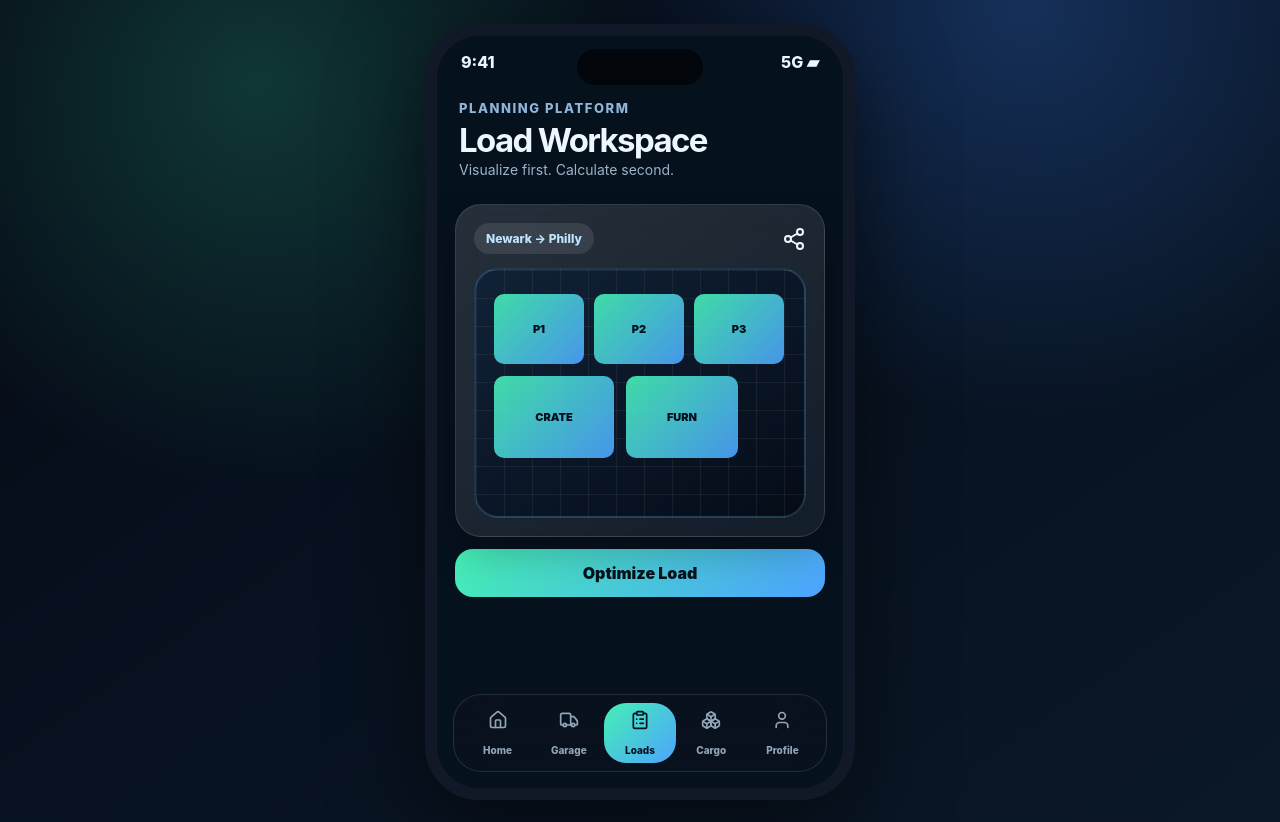
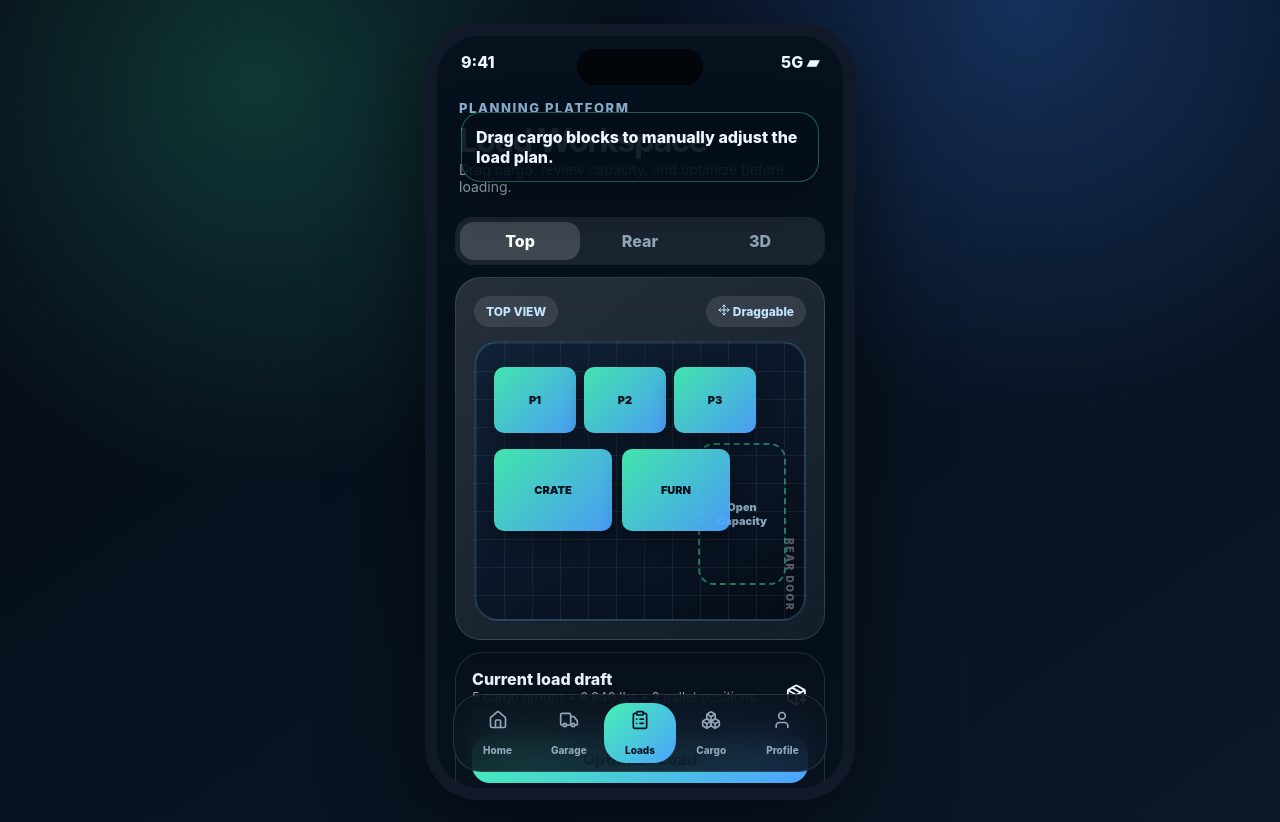
Before and after one commit to OpsByRy/partial-it-prototype, a React (Vite) app: page / in a window 1280 px wide. Both pictures are taken after a click on the button "New Load". Built offline with nearby package versions, Linux system fonts and the light colour scheme.

Commit message:
Add files via upload

```diff
--- a/package.json
+++ b/package.json
@@ -1,7 +1,7 @@
 {
   "name": "partial-it-prototype",
   "private": true,
-  "version": "1.0.0",
+  "version": "1.1.0",
   "type": "module",
   "scripts": {
     "dev": "vite",
--- a/src/main.jsx
+++ b/src/main.jsx
@@ -1,8 +1,12 @@
+
 import React, { useState } from 'react'
 import { createRoot } from 'react-dom/client'
-import { Home, Truck, Boxes, ClipboardList, User, Plus, Zap, Share2, CheckCircle2 } from 'lucide-react'
+import {
+  Home, Truck, Boxes, ClipboardList, User, Plus, Zap, Share2,
+  CheckCircle2, MapPin, DollarSign, Move, PackagePlus, X
+} from 'lucide-react'
 import { motion, AnimatePresence } from 'framer-motion'
-import { trucks, cargo } from './data/mockData.js'
+import { trucks, cargo, partialOpportunities } from './data/mockData.js'
 import './styles.css'
 
 const tabs = [
@@ -11,6 +15,14 @@ const tabs = [
   ['loads', 'Loads', ClipboardList],
   ['cargo', 'Cargo', Boxes],
   ['profile', 'Profile', User],
+]
+
+const initialBoxes = [
+  { id: 'P1', label: 'P1', x: 18, y: 24, w: 82, h: 66 },
+  { id: 'P2', label: 'P2', x: 108, y: 24, w: 82, h: 66 },
+  { id: 'P3', label: 'P3', x: 198, y: 24, w: 82, h: 66 },
+  { id: 'CRATE', label: 'CRATE', x: 18, y: 106, w: 118, h: 82 },
+  { id: 'FURN', label: 'FURN', x: 146, y: 106, w: 108, h: 82 },
 ]
 
 function Header({ kicker='Partial-It', title, subtitle }) {
@@ -28,6 +40,16 @@ function HomeScreen({ setTab }) {
       <div className="grid">
         <button className="primary" onClick={() => setTab('loads')}><Plus size={18}/> New Load</button>
         <button className="secondary" onClick={() => setTab('garage')}><Truck size={18}/> Add Truck</button>
+      </div>
+      <div className="card">
+        <div className="row">
+          <div>
+            <div className="title">Capacity opportunity found</div>
+            <div className="muted">Edison pickup can fit with your current Philly route.</div>
+          </div>
+          <span className="pill">+$285</span>
+        </div>
+        <button className="primary" style={{width:'100%', marginTop: 14}} onClick={() => setTab('loads')}>Review Partial Load</button>
       </div>
       {['Newark → Philly Partial', 'Elizabeth Warehouse Pickup', 'Jersey City Mixed Freight'].map((x, i) => (
         <div className="card" key={x}>
@@ -52,29 +74,134 @@ function Garage({ setTab }) {
   </>
 }
 
+function DraggableCargo({ box, updateBox }) {
+  return (
+    <motion.div
+      className={'cargo-box ' + (box.extra ? 'extra' : '')}
+      drag
+      dragMomentum={false}
+      dragConstraints={{ left: -box.x, right: 340 - box.x - box.w, top: -box.y, bottom: 260 - box.y - box.h }}
+      onDragEnd={(_, info) => {
+        updateBox(box.id, {
+          x: Math.max(0, Math.min(340 - box.w, box.x + info.offset.x)),
+          y: Math.max(0, Math.min(260 - box.h, box.y + info.offset.y))
+        })
+      }}
+      whileDrag={{ scale: 1.06, zIndex: 10 }}
+      style={{ left: box.x, top: box.y, width: box.w, height: box.h }}
+    >
+      {box.label}
+    </motion.div>
+  )
+}
+
 function Loads() {
-  const [done, setDone] = useState(false)
+  const [stage, setStage] = useState('workspace')
+  const [boxes, setBoxes] = useState(initialBoxes)
+  const [view, setView] = useState('top')
+  const [toast, setToast] = useState('Drag cargo blocks to manually adjust the load plan.')
+  const opp = partialOpportunities[0]
+
+  function updateBox(id, pos) {
+    setBoxes(prev => prev.map(b => b.id === id ? { ...b, ...pos } : b))
+    setToast('Position updated. Progress auto-saved.')
+    setTimeout(() => setToast(''), 1800)
+  }
+
+  function acceptPartial() {
+    setBoxes(prev => [
+      ...prev,
+      { id: 'NEW1', label: 'NEW P1', x: 248, y: 102, w: 72, h: 60, extra: true },
+      { id: 'NEW2', label: 'NEW P2', x: 248, y: 170, w: 72, h: 60, extra: true }
+    ])
+    setStage('accepted')
+    setToast('Additional partial load added to workspace.')
+    setTimeout(() => setToast(''), 1800)
+  }
+
   return <>
-    <Header kicker="Planning Platform" title={done ? 'LoadLogic Results' : 'Load Workspace'} subtitle={done ? 'Freight fits with strong remaining capacity.' : 'Visualize first. Calculate second.'} />
+    <Header
+      kicker="Planning Platform"
+      title={stage === 'results' || stage === 'accepted' ? 'LoadLogic Results' : stage === 'opportunity' ? 'Partial Load Match' : 'Load Workspace'}
+      subtitle={stage === 'opportunity' ? 'Capacity Intelligence found freight that fits your open space.' : stage === 'accepted' ? 'Additional freight added. Re-optimized capacity and payout.' : 'Drag cargo, review capacity, and optimize before loading.'}
+    />
     <div className="content">
+      <div className="segmented">
+        <button className={view === 'top' ? 'active' : ''} onClick={() => setView('top')}>Top</button>
+        <button className={view === 'rear' ? 'active' : ''} onClick={() => setView('rear')}>Rear</button>
+        <button className={view === '3d' ? 'active' : ''} onClick={() => setView('3d')}>3D</button>
+      </div>
+
       <div className="card">
-        <div className="row"><span className="pill">Newark → Philly</span><Share2 /></div>
+        <div className="row"><span className="pill">{view.toUpperCase()} VIEW</span><span className="pill"><Move size={12}/> Draggable</span></div>
         <div className="truck-bed" style={{marginTop: 14}}>
-          <div className="box" style={{left:18, top:24, width:90, height:70}}>P1</div>
-          <div className="box" style={{left:118, top:24, width:90, height:70}}>P2</div>
-          <div className="box" style={{left:218, top:24, width:90, height:70}}>P3</div>
-          <div className="box" style={{left:18, top:106, width:120, height:82}}>CRATE</div>
-          <div className="box" style={{left:150, top:106, width:112, height:82}}>FURN</div>
+          <div className="capacity-zone">Open<br/>Capacity</div>
+          <div className="dock-label">REAR DOOR</div>
+          {boxes.map(b => <DraggableCargo key={b.id} box={b} updateBox={updateBox} />)}
         </div>
       </div>
-      {!done ? <button className="primary" style={{width:'100%'}} onClick={() => setDone(true)}>Optimize Load</button> :
-      <div className="card">
-        <div className="row"><div className="big" style={{fontSize:48}}>92</div><CheckCircle2 color="#45f0b4"/></div>
-        <h2>Fits with Rearrangement</h2>
-        <p className="subtitle">LoadLogic preserved 2 pallet positions and produced a safer rear-access sequence.</p>
-        <button className="primary" style={{width:'100%', marginTop: 16}}>Share Load Plan</button>
-      </div>}
+
+      {stage === 'workspace' && (
+        <div className="sheet">
+          <div className="row">
+            <div>
+              <div className="title">Current load draft</div>
+              <div className="muted">5 cargo groups • 6,840 lbs • 2 pallet positions open</div>
+            </div>
+            <PackagePlus />
+          </div>
+          <button className="primary" style={{width:'100%', marginTop: 14}} onClick={() => setStage('results')}>Optimize Load</button>
+          <button className="secondary" style={{width:'100%', marginTop: 10}} onClick={() => setStage('opportunity')}>Find Additional Partial Load</button>
+        </div>
+      )}
+
+      {stage === 'results' && (
+        <div className="card">
+          <div className="row"><div className="big" style={{fontSize:48}}>92</div><CheckCircle2 color="#45f0b4"/></div>
+          <h2>Fits with Rearrangement</h2>
+          <p className="subtitle">LoadLogic preserved 2 pallet positions and produced a safer rear-access sequence.</p>
+          <div className="grid" style={{marginTop: 14}}>
+            <button className="secondary" onClick={() => setStage('workspace')}>Edit</button>
+            <button className="primary" onClick={() => setStage('opportunity')}>Find Partial</button>
+          </div>
+        </div>
+      )}
+
+      {stage === 'opportunity' && (
+        <div className="card">
+          <div className="row">
+            <div className="icon"><MapPin /></div>
+            <span className="pill">{opp.confidence}</span>
+          </div>
+          <h2>{opp.title}</h2>
+          <p className="subtitle">{opp.route} • {opp.freight} • {opp.weight}</p>
+          <div className="card" style={{marginBottom: 0}}>
+            <div className="row"><span className="muted">Estimated payout</span><strong>{opp.payout}</strong></div>
+            <div className="row" style={{marginTop: 10}}><span className="muted">Fit reason</span><strong style={{textAlign:'right'}}>{opp.fit}</strong></div>
+          </div>
+          <div className="grid" style={{marginTop: 14}}>
+            <button className="danger" onClick={() => setStage('workspace')}><X size={16}/> Decline</button>
+            <button className="primary" onClick={acceptPartial}><DollarSign size={16}/> Add Load</button>
+          </div>
+        </div>
+      )}
+
+      {stage === 'accepted' && (
+        <div className="card">
+          <div className="row"><div className="big" style={{fontSize:48}}>96</div><span className="pill">+$285</span></div>
+          <h2>Additional Partial Accepted</h2>
+          <p className="subtitle">The Edison pickup was added to the rear-right capacity zone. Updated load score improved to 96 with 91% utilization.</p>
+          <button className="primary" style={{width:'100%', marginTop: 14}}>Share Updated Load Plan</button>
+          <button className="secondary" style={{width:'100%', marginTop: 10}} onClick={() => setStage('workspace')}>Keep Editing</button>
+        </div>
+      )}
     </div>
+
+    <AnimatePresence>
+      {toast && <motion.div className="toast" initial={{opacity:0,y:-10}} animate={{opacity:1,y:0}} exit={{opacity:0,y:-10}}>
+        <div className="title">{toast}</div>
+      </motion.div>}
+    </AnimatePresence>
   </>
 }
 
--- a/src/styles.css
+++ b/src/styles.css
@@ -24,11 +24,12 @@ button { font: inherit; border: 0; cursor: pointer; }
   box-shadow: 0 30px 90px rgba(0,0,0,.55);
   position: relative;
 }
-.island { position: absolute; top: 13px; left: 50%; transform: translateX(-50%); width: 126px; height: 36px; background: #02050a; border-radius: 999px; }
+.island { position: absolute; top: 13px; left: 50%; transform: translateX(-50%); width: 126px; height: 36px; background: #02050a; border-radius: 999px; z-index: 3; }
 .status { height: 54px; padding: 16px 24px 0; display: flex; justify-content: space-between; font-weight: 800; }
 .header { padding: 10px 22px 14px; }
 .kicker { color: #8fb5d7; font-size: 13px; font-weight: 800; letter-spacing: .12em; text-transform: uppercase; }
 h1 { margin: 8px 0 4px; font-size: 33px; letter-spacing: -.05em; line-height: 1; }
+h2 { margin: 10px 0 6px; }
 .subtitle { color: #9db2c5; margin: 0; font-size: 14px; }
 .content { height: calc(100% - 54px - 100px); overflow: auto; padding: 0 18px 110px; }
 .card {
@@ -52,21 +53,21 @@ h1 { margin: 8px 0 4px; font-size: 33px; letter-spacing: -.05em; line-height: 1;
 .row { display: flex; align-items: center; justify-content: space-between; gap: 12px; }
 .grid { display: grid; grid-template-columns: 1fr 1fr; gap: 12px; }
 .pill { padding: 8px 12px; border-radius: 999px; background: rgba(255,255,255,.1); color: #bfe5ff; font-size: 12px; font-weight: 800; }
-.primary { background: linear-gradient(135deg, #45f0b4, #4da3ff); color: #04101b; font-weight: 900; padding: 14px 18px; border-radius: 18px; }
-.secondary { background: rgba(255,255,255,.1); color: white; font-weight: 800; padding: 13px 16px; border-radius: 18px; }
+.primary { background: linear-gradient(135deg, #45f0b4, #4da3ff); color: #04101b; font-weight: 900; padding: 14px 18px; border-radius: 18px; display:inline-flex; align-items:center; justify-content:center; gap:8px; }
+.secondary { background: rgba(255,255,255,.1); color: white; font-weight: 800; padding: 13px 16px; border-radius: 18px; display:inline-flex; align-items:center; justify-content:center; gap:8px; }
+.danger { background: rgba(248, 113, 113, .16); color: #fecaca; font-weight: 800; padding: 13px 16px; border-radius: 18px; }
 .tabs {
   position: absolute; left: 16px; right: 16px; bottom: 16px; height: 78px; border-radius: 28px;
   background: rgba(10, 18, 31, .82); border: 1px solid rgba(255,255,255,.12);
-  backdrop-filter: blur(22px); display: grid; grid-template-columns: repeat(5, 1fr); padding: 8px;
+  backdrop-filter: blur(22px); display: grid; grid-template-columns: repeat(5, 1fr); padding: 8px; z-index: 5;
 }
 .tab { color: #91a6b9; display: grid; place-items: center; gap: 2px; background: transparent; border-radius: 22px; font-size: 10px; font-weight: 800; }
 .tab.active { color: #06111e; background: linear-gradient(135deg, #45f0b4, #4da3ff); }
-.item { display: flex; gap: 12px; padding: 14px 0; border-bottom: 1px solid rgba(255,255,255,.08); }
 .icon { width: 46px; height: 46px; border-radius: 16px; display: grid; place-items: center; background: rgba(77, 163, 255, .16); color: #7dd3fc; flex: 0 0 auto; }
 .title { font-weight: 850; }
 .muted { color: #91a6b9; font-size: 13px; }
 .truck-bed {
-  height: 250px;
+  height: 280px;
   border-radius: 24px;
   background: linear-gradient(90deg, rgba(255,255,255,.06) 1px, transparent 1px),
               linear-gradient(rgba(255,255,255,.06) 1px, transparent 1px),
@@ -74,5 +75,88 @@ h1 { margin: 8px 0 4px; font-size: 33px; letter-spacing: -.05em; line-height: 1;
   background-size: 28px 28px, 28px 28px, auto;
   border: 2px solid rgba(125, 211, 252, .2);
   position: relative;
+  overflow: hidden;
+  touch-action: none;
 }
-.box { position: absolute; border-radius: 10px; background: linear-gradient(135deg, rgba(69,240,180,.9), rgba(77,163,255,.9)); color: #04101b; font-size: 11px; font-weight: 900; display: grid; place-items: center; }
+.dock-label {
+  position: absolute;
+  right: 8px;
+  bottom: 8px;
+  writing-mode: vertical-rl;
+  color: rgba(255,255,255,.32);
+  font-weight: 900;
+  letter-spacing: .16em;
+  font-size: 10px;
+}
+.cargo-box {
+  position: absolute;
+  border-radius: 10px;
+  background: linear-gradient(135deg, rgba(69,240,180,.95), rgba(77,163,255,.95));
+  color: #04101b;
+  font-size: 11px;
+  font-weight: 900;
+  display: grid;
+  place-items: center;
+  box-shadow: 0 10px 20px rgba(0,0,0,.32);
+  user-select: none;
+  touch-action: none;
+}
+.cargo-box.extra {
+  background: linear-gradient(135deg, rgba(250, 204, 21, .95), rgba(251, 146, 60, .95));
+}
+.cargo-box.dragging {
+  scale: 1.06;
+  z-index: 10;
+}
+.capacity-zone {
+  position: absolute;
+  right: 18px;
+  top: 100px;
+  width: 88px;
+  height: 142px;
+  border: 2px dashed rgba(69,240,180,.45);
+  border-radius: 16px;
+  display: grid;
+  place-items: center;
+  color: rgba(190, 229, 255, .7);
+  font-size: 11px;
+  font-weight: 900;
+  text-align: center;
+}
+.segmented {
+  display: flex;
+  background: rgba(255,255,255,.08);
+  padding: 5px;
+  border-radius: 18px;
+  margin: 8px 0 12px;
+}
+.segmented button {
+  flex: 1;
+  padding: 9px;
+  border-radius: 14px;
+  background: transparent;
+  color: #91a6b9;
+  font-weight: 850;
+}
+.segmented button.active {
+  background: rgba(255,255,255,.16);
+  color: white;
+}
+.sheet {
+  border-radius: 28px;
+  padding: 16px;
+  background: rgba(10, 18, 31, .78);
+  border: 1px solid rgba(255,255,255,.12);
+}
+.toast {
+  position: absolute;
+  left: 24px;
+  right: 24px;
+  top: 76px;
+  background: rgba(5, 15, 27, .92);
+  border: 1px solid rgba(69,240,180,.35);
+  border-radius: 20px;
+  padding: 14px;
+  z-index: 20;
+  box-shadow: 0 18px 50px rgba(0,0,0,.38);
+}
```
Also changed, not shown: src/data/mockData.js (+25 -0 lines), 1 other file (tests, documents, lock files or other folders).
